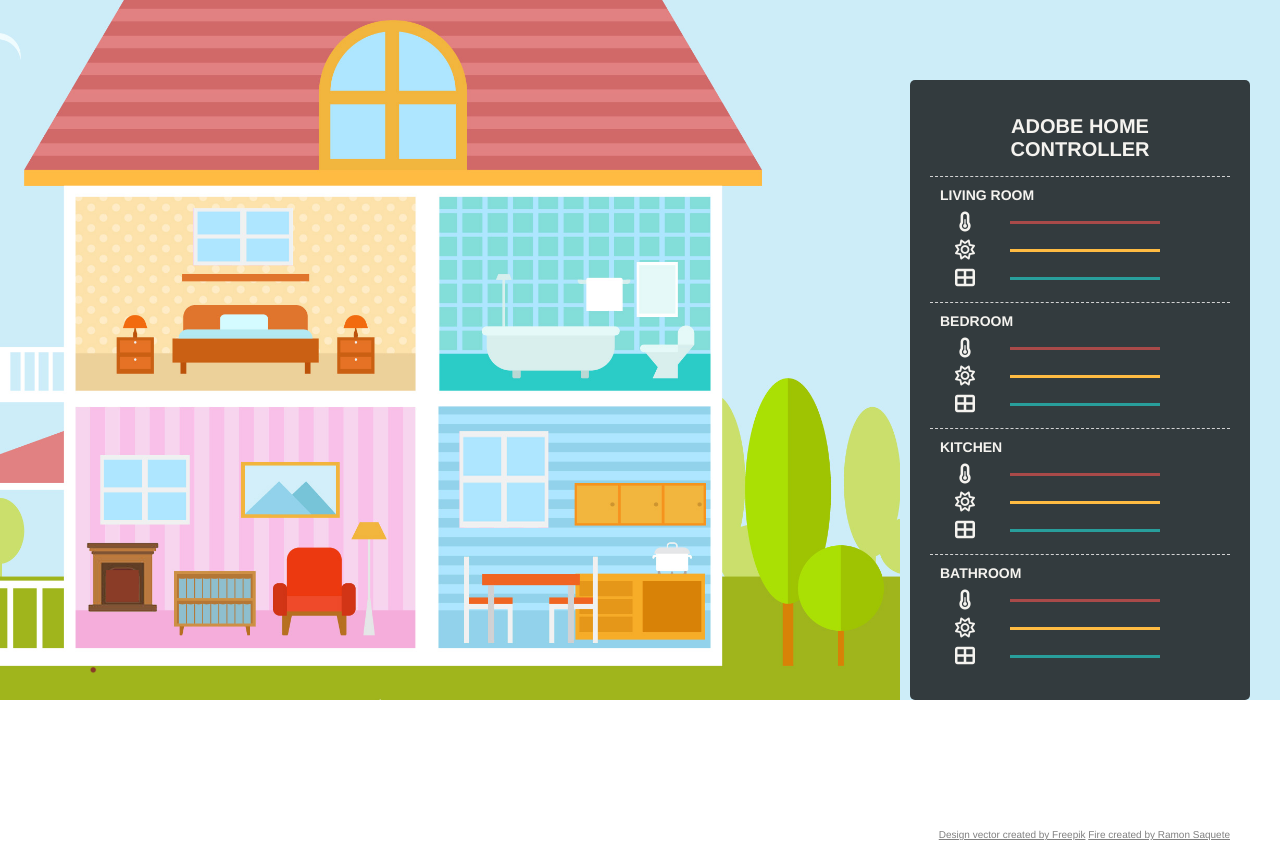
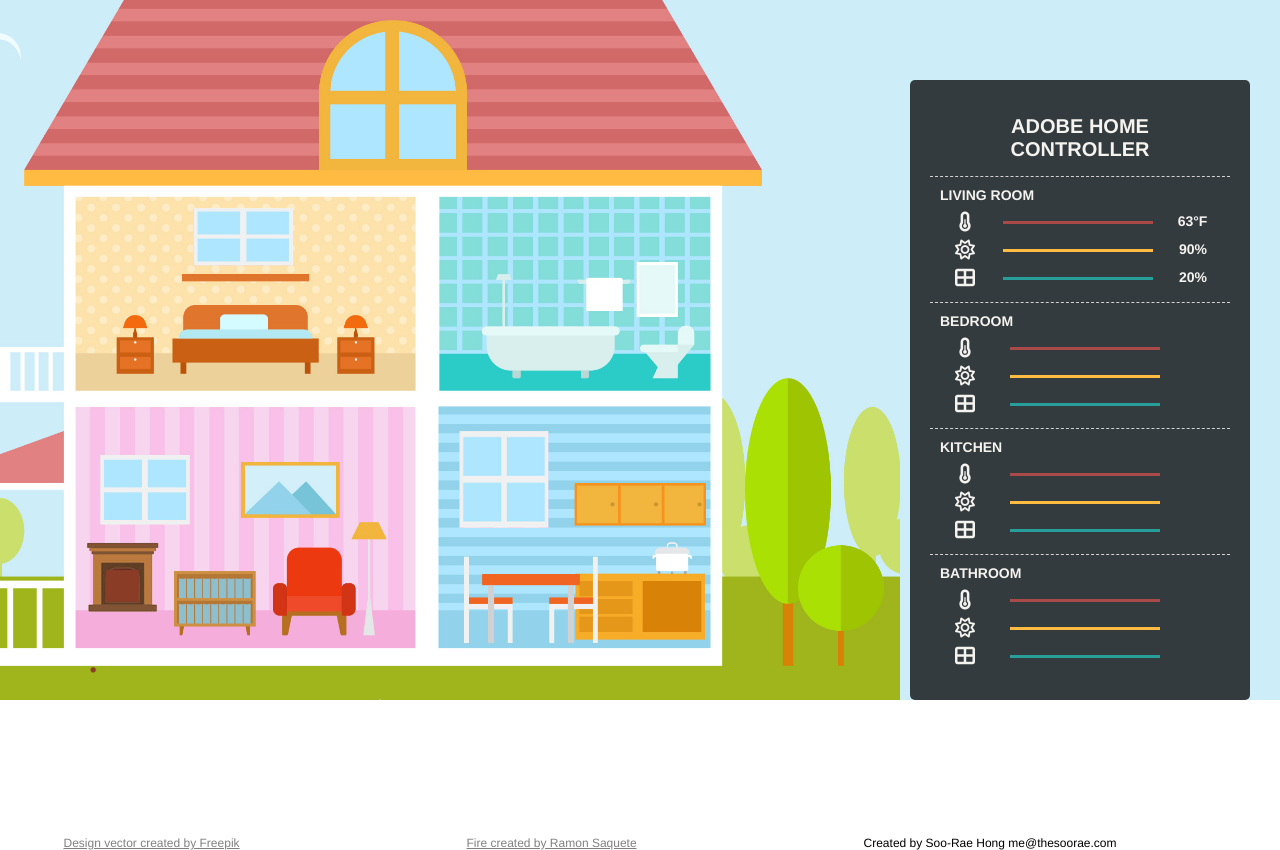
Before and after one commit to thesoorae/automated-home, a website built with webpack: page public/index.html in a window 1280 px wide. Built offline with nearby package versions, Linux system fonts and the light colour scheme; no server answers; data requests are answered from the project's data file.

Commit message:
added credits

```diff
--- a/package.json
+++ b/package.json
@@ -2,10 +2,10 @@
   "name": "automated-home",
   "version": "1.0.0",
   "description": "",
-  "main": "index.js",
+  "main": "main.js",
   "scripts": {
     "babel": "babel --presets es2015 js/main.js -o build/main.bundle.js",
-    "start": "node index.js",
+    "start": "http-server",
     "test": "echo \"Error: no test specified\" && exit 1"
     },
   "repository": {
--- a/public/assets/style.css
+++ b/public/assets/style.css
@@ -4,7 +4,6 @@
   margin: 0;
   padding: 0;
   font-family: 'Helvetica', sans-serif;
-  color: gray;
 }
 div.container{
 
@@ -178,8 +177,18 @@
   background: #2bccc7;
 }
 .footer{
+  display: flex;
+  flex-direction: row;
+  justify-content: space-around;
+  width: 100%;
   position: absolute;
-  bottom: -40px;
+  bottom: -50px;
   right: 50px;
-  font-size: 10px;
+  font-size: 12px;
+  z-index: 300;
+  color: black;
 }
+
+a{
+  color: gray;
+}
--- a/public/index.html
+++ b/public/index.html
@@ -154,6 +154,8 @@
       <div class="footer">
         <a href="http://www.freepik.com/free-photos-vectors/design">Design vector created by Freepik</a>
         <a href="http://www.computableminds.com/jquery-plugin-fire-animation-texture-generator.html">Fire created by Ramon Saquete</a>
+        <div>Created by Soo-Rae Hong me@thesoorae.com </div>
+
       </div>
     </div>
   </body>
--- a/public/js/bundle.js
+++ b/public/js/bundle.js
@@ -389,8 +389,8 @@
 
 var House = __webpack_require__(0);
 
-// let root = "http://localhost:3000";
-var root = "https://automated-home.herokuapp.com";
+var root = "http://localhost:3000";
+// let root = "https://automated-home.herokuapp.com";
 
 // set function for inner classes to update json database
 
--- a/public/main.js
+++ b/public/main.js
@@ -1,7 +1,7 @@
 const House = require('./js/house');
 
-// let root = "http://localhost:3000";
-let root = "https://automated-home.herokuapp.com";
+let root = "http://localhost:3000";
+// let root = "https://automated-home.herokuapp.com";
 
 // set function for inner classes to update json database
 
```
Also changed, not shown: 1 other file.
